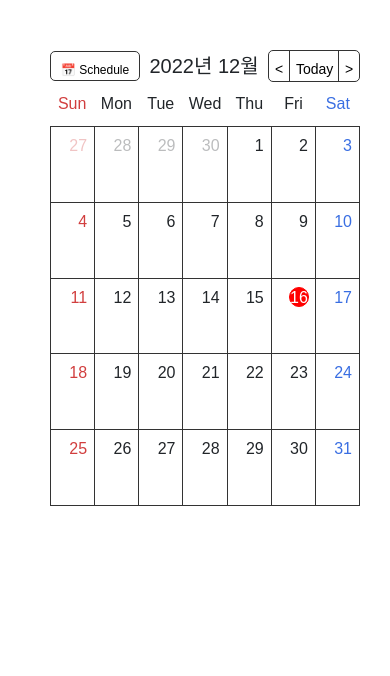
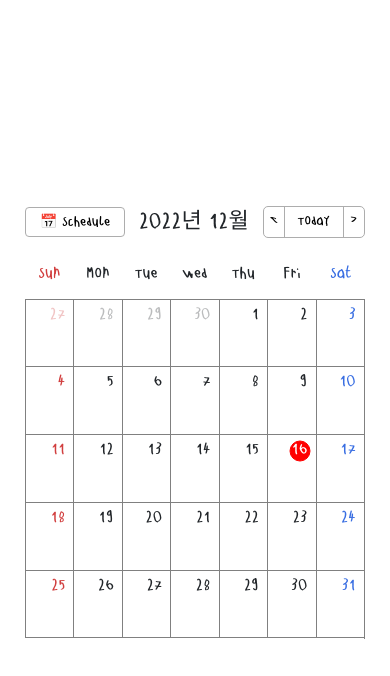
Before and after one commit to ParkYoDo/Calendar-Scheduler, a React (Create React App) app: page / in a window 390 px wide. Shown: the top 676 px of the page. Built offline with nearby package versions, Linux system fonts and the light colour scheme.

Commit message:
반응형 UI 적용

```diff
--- a/src/GlobalStyle/GlobalStyle.js
+++ b/src/GlobalStyle/GlobalStyle.js
@@ -1,8 +1,24 @@
 import { createGlobalStyle } from 'styled-components';
+import SoftMakerTejeHandwriting from '../fonts/SoftMakerTejeHandwriting.ttf';
 
 export const GlobalStyle = createGlobalStyle`
   * {
-      text-align: center;
-      font-family: 'Jua', sans-serif;
+    margin: 0;
+    padding: 0;
+    box-sizing: border-box;
+    @font-face {
+      font-family: 'SoftMakerTejeHandwriting';
+      src: local('SoftMakerTejeHandwriting'), local('SoftMakerTejeHandwriting');
+      font-style: normal;
+      src: url(${SoftMakerTejeHandwriting}) format('truetype')
     }
+    font-family: 'SoftMakerTejeHandwriting';
+  }
+
+  body {
+    display: flex;
+    justify-content: center;
+    align-items: center;
+    min-height: 100vh;
+  }
 `;
--- a/src/components/Calendar/Calendar.js
+++ b/src/components/Calendar/Calendar.js
@@ -143,8 +143,7 @@ function Calendar() {
 
   const scheduleListModalOpen = (e) => {
     if (schedules.length === 0) {
-      alert('Registered schedule does not exist!');
-      e.preventDefault();
+      alert('Registered schedule does not exist');
     } else {
       dispatch(sortSchedules());
       setScheduleListModal(true);
@@ -173,7 +172,7 @@ function Calendar() {
       <S.CalendarBlock>
         <S.Header>
           <S.ScheduleListBtn onClick={scheduleListModalOpen}>
-            📅 Schedule <Badge bg="secondary badge">{schedules.length}</Badge>
+            📅 Schedule
           </S.ScheduleListBtn>
           <S.YearMonth>
             {year}년 {month + 1}월
--- a/src/components/Calendar/CalendarStyle.js
+++ b/src/components/Calendar/CalendarStyle.js
@@ -1,10 +1,12 @@
 import styled from 'styled-components';
 
 export const CalendarBlock = styled.div`
-  width: 600px;
-  margin: 50px;
-  @media screen and (max-width: 500px) {
-    width: 310px;
+  width: 340px;
+  @media screen and (min-width: 768px) and (max-width: 1024px) {
+    width: 500px;
+  }
+  @media screen and (min-width: 1024px) {
+    width: 600px;
   }
 `;
 
@@ -12,97 +14,63 @@ export const Header = styled.div`
   display: flex;
   justify-content: space-between;
   align-items: center;
+  margin-bottom: 24px;
 `;
 
 export const YearMonth = styled.div`
-  font-size: 35px;
-  @media screen and (max-width: 500px) {
-    font-size: 20px;
-  }
+  font-size: 22px;
 `;
 
 export const Nav = styled.div`
   display: flex;
-  border: 1px solid #333333;
+  border: 1px solid #adadad;
   border-radius: 5px;
 `;
 
 export const Btn = styled.button`
-  width: 28px;
+  width: 20px;
   height: 30px;
   border: none;
-  font-size: 16px;
-  line-height: 34px;
+  font-size: 14px;
+  line-height: 30px;
   background-color: transparent;
   cursor: pointer;
-  @media screen and (max-width: 500px) {
-    width: 20px;
-    font-size: 14px;
-  }
 `;
 
 export const TodayBtn = styled.button`
-  width: 75px;
+  width: 60px;
   height: 30px;
   border: none;
-  font-size: 16px;
-  line-height: 34px;
+  font-size: 14px;
+  line-height: 30px;
   background-color: transparent;
   cursor: pointer;
-  border-left: 1px solid #333333;
-  border-right: 1px solid #333333;
-  @media screen and (max-width: 500px) {
-    width: 50px;
-    font-size: 14px;
-  }
+  border-left: 1px solid #adadad;
+  border-right: 1px solid #adadad;
 `;
 
 export const ScheduleListBtn = styled.button`
-  width: 150px;
+  width: 100px;
   height: 30px;
-  border: 1px solid #333333;
-  border-radius: 5px;
-  font-size: 16px;
-  line-height: 34px;
+  border: 1px solid #adadad;
+  border-radius: 4px;
+  font-size: 14px;
+  line-height: 30px;
   background-color: transparent;
   position: relative;
   cursor: pointer;
   display: flex;
   justify-content: center;
-  &:hover {
-    .badge {
-      display: block;
-    }
-  }
-  .badge {
-    display: none;
-    position: absolute;
-    top: 4px;
-    right: 10px;
-  }
-  @media screen and (max-width: 500px) {
-    width: 90px;
-    font-size: 12px;
-    text-align: left;
-    .badge {
-      display: none;
-      position: absolute;
-      font-size: 7px;
-      top: 7px;
-      right: 1px;
-    }
-  }
 `;
 
 export const Days = styled.div`
   display: flex;
-  @media screen and (max-width: 500px) {
-    margin: 10px 0;
-  }
+  margin-bottom: 12px;
 `;
 
 export const Day = styled.div`
   width: calc(100% / 7);
+  font-size: 16px;
   text-align: center;
   :nth-child(7n + 1) {
     color: #d13e3e;
@@ -115,22 +83,25 @@ export const Day = styled.div`
 export const Dates = styled.div`
   display: flex;
   flex-flow: row wrap;
-  height: 500px;
-  border-top: 1px solid #333333;
-  border-right: 1px solid #333333;
-  @media screen and (max-width: 500px) {
-    height: 380px;
+  height: 340px;
+  border-top: 1px solid gray;
+  border-right: 1px solid gray;
+  font-size: 16px;
+  @media screen and (min-width: 768px) and (max-width: 1024px) {
+    height: 500px;
+  }
+  @media screen and (min-width: 1024px) {
+    height: 600px;
   }
 `;
 
 export const Date = styled.div`
   width: calc(100% / 7);
-  padding: 15px;
+  padding: 4px 8px;
   text-align: right;
-  border-bottom: 1px solid #333333;
-  border-left: 1px solid #333333;
+  border-bottom: 1px solid gray;
+  border-left: 1px solid gray;
   position: relative;
-
   :nth-child(7n + 1) {
     color: #d13e3e;
   }
@@ -140,12 +111,10 @@ export const Date = styled.div`
   .other {
     opacity: 0.3;
   }
-
   .today {
     position: relative;
     color: #ffffff;
   }
-
   .today::before {
     position: absolute;
     top: 50%;
@@ -153,8 +122,8 @@ export const Date = styled.div`
     z-index: -1;
     display: block;
     background-color: #ff0000;
-    width: 30px;
-    height: 30px;
+    width: 22px;
+    height: 22px;
     border-radius: 50%;
     transform: translate(-50%, -50%);
     content: '';
@@ -171,8 +140,8 @@ export const Date = styled.div`
     z-index: -1;
     display: block;
     border: 1px solid red;
-    width: 28px;
-    height: 28px;
+    width: 21px;
+    height: 21px;
     border-radius: 50%;
     transform: translate(-50%, -50%);
     content: '';
@@ -180,18 +149,7 @@ export const Date = styled.div`
 
   .scheduleNum {
     position: absolute;
-    bottom: 5%;
-    right: 5%;
-  }
-  @media screen and (max-width: 500px) {
-    padding: 7px;
-    .today::before {
-      width: 22px;
-      height: 22px;
-    }
-    .selected::before {
-      width: 20px;
-      height: 20px;
-    }
+    bottom: 2px;
+    right: 2px;
   }
 `;
--- a/src/components/RegisterModal/RegisterModal.js
+++ b/src/components/RegisterModal/RegisterModal.js
@@ -67,6 +67,7 @@ function RegisterModal({
               <Form.Control
                 name="date"
                 type="date"
+                disabled
                 value={selectedDate}
                 onChange={onChange}
               />
--- a/src/index.js
+++ b/src/index.js
@@ -1,6 +1,6 @@
 import React from 'react';
 import ReactDOM from 'react-dom/client';
-import { GlobalStyle } from './globalstyle/globalStyle';
+import { GlobalStyle } from './GlobalStyle/GlobalStyle';
 import { Provider } from 'react-redux';
 import store from './store/store';
 import { PersistGate } from 'redux-persist/integration/react';
```
